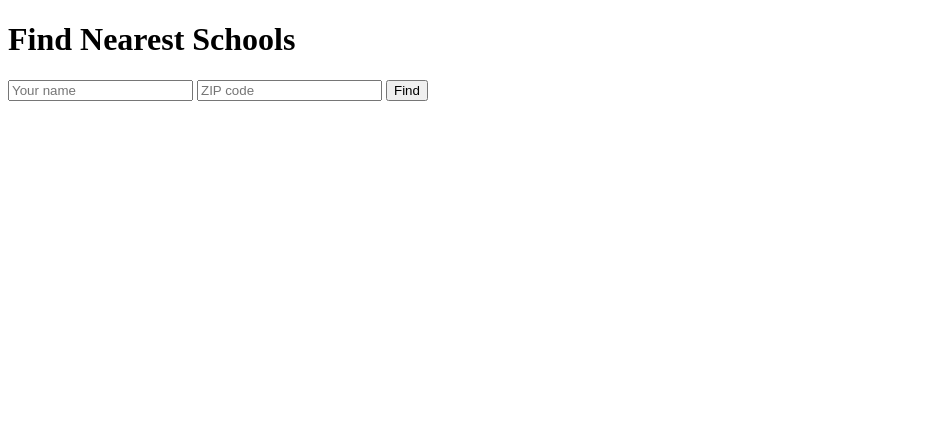
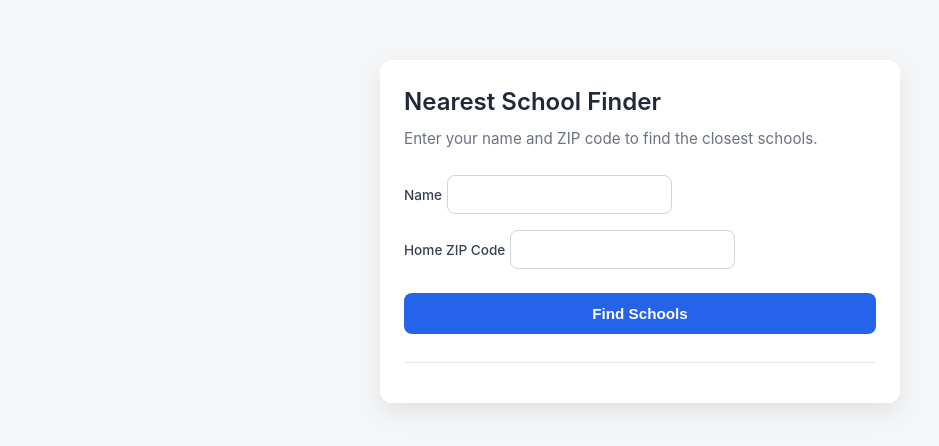
Before and after one commit to admin-napkinn/nearby, a website: page public/index.html in a window 1280 px wide. Shown: the whole page, without its empty margins (0-939 px from the left). Drawn offline with Linux system fonts and the light colour scheme.

Commit message:
improve css

```diff
--- a/public/index.html
+++ b/public/index.html
@@ -1,33 +1,63 @@
 <!DOCTYPE html>
-<html>
-<head><title>Nearest School Finder</title></head>
+<html lang="en">
+<head>
+  <meta charset="UTF-8" />
+  <title>Find Nearest School</title>
+  <link rel="stylesheet" href="/styles.css" />
+</head>
 <body>
-<h1>Find Nearest Schools</h1>
-<form id="form">
-  <input id="name" placeholder="Your name" required>
-  <input id="home_zip" placeholder="ZIP code" required>
-  <button>Find</button>
+  <div class="container">
+    <h1>Nearest School Finder</h1>
+    <p class="subtitle">
+      Enter your name and ZIP code to find the closest schools.
+    </p>
+
+    <form id="schoolForm">
+      <div>
+        <label>Name</label>
+        <input type="text" id="name" required />
+      </div>
+
+      <div>
+        <label>Home ZIP Code</label>
+        <input type="text" id="home_zip" required />
+      </div>
+
+      <button type="submit">Find Schools</button>
     </form>
-<div id="results"></div>
+
+    <div class="results" id="results"></div>
+  </div>
+
   <script>
+    const form = document.getElementById("schoolForm");
     const results = document.getElementById("results");
-document.getElementById("form").onsubmit = async e => {
+
+    form.addEventListener("submit", async (e) => {
       e.preventDefault();
-  const name = document.getElementById("name").value;
-  const home_zip = document.getElementById("home_zip").value;
-  const resp = await fetch("/nearest-schools", {
+      results.innerHTML = "Loading...";
+
+      const res = await fetch("/nearest-schools", {
         method: "POST",
         headers: { "Content-Type": "application/json" },
-    body: JSON.stringify({ name, home_zip })
+        body: JSON.stringify({
+          name: document.getElementById("name").value,
+          home_zip: document.getElementById("home_zip").value
+        })
       });
-  const data = await resp.json();
-  if (data.error) results.innerText = data.error;
-  else {
-    results.innerHTML = data.nearestSchools
-      .map(s => `${s.name} (${s.category}) — ${s.distance.toFixed(2)} miles`)
-      .join("<br>");
-  }
-};
+
+      const data = await res.json();
+
+      results.innerHTML = "<h2>Closest Schools</h2>";
+      data.nearestSchools.forEach((s) => {
+        results.innerHTML += `
+          <div class="school">
+            <strong>${s.name}</strong>
+            <span>${s.distance.toFixed(2)} miles away</span>
+          </div>
+        `;
+      });
+    });
   </script>
 </body>
 </html>
--- /dev/null
+++ b/public/styles.css
@@ -0,0 +1,124 @@
+/* Reset */
+* {
+    box-sizing: border-box;
+    margin: 0;
+    padding: 0;
+  }
+
+  /* Base */
+  body {
+    font-family: -apple-system, BlinkMacSystemFont, "Segoe UI",
+      Roboto, Inter, Helvetica, Arial, sans-serif;
+    background: #f4f6f8;
+    color: #1f2937;
+    line-height: 1.5;
+  }
+
+  /* Layout */
+  .container {
+    max-width: 520px;
+    margin: 60px auto;
+    padding: 24px;
+    background: #ffffff;
+    border-radius: 12px;
+    box-shadow: 0 10px 25px rgba(0, 0, 0, 0.08);
+  }
+
+  /* Header */
+  h1 {
+    font-size: 1.5rem;
+    font-weight: 600;
+    margin-bottom: 8px;
+  }
+
+  p.subtitle {
+    font-size: 0.95rem;
+    color: #6b7280;
+    margin-bottom: 24px;
+  }
+
+  /* Form */
+  form {
+    display: flex;
+    flex-direction: column;
+    gap: 16px;
+  }
+
+  label {
+    font-size: 0.85rem;
+    font-weight: 500;
+    color: #374151;
+  }
+
+  input {
+    padding: 10px 12px;
+    font-size: 0.95rem;
+    border-radius: 8px;
+    border: 1px solid #d1d5db;
+    transition: border 0.15s ease, box-shadow 0.15s ease;
+  }
+
+  input:focus {
+    outline: none;
+    border-color: #2563eb;
+    box-shadow: 0 0 0 3px rgba(37, 99, 235, 0.15);
+  }
+
+  /* Button */
+  button {
+    margin-top: 8px;
+    padding: 12px;
+    font-size: 0.95rem;
+    font-weight: 600;
+    color: #ffffff;
+    background: #2563eb;
+    border: none;
+    border-radius: 8px;
+    cursor: pointer;
+    transition: background 0.15s ease, transform 0.05s ease;
+  }
+
+  button:hover {
+    background: #1d4ed8;
+  }
+
+  button:active {
+    transform: translateY(1px);
+  }
+
+  /* Results */
+  .results {
+    margin-top: 28px;
+    padding-top: 16px;
+    border-top: 1px solid #e5e7eb;
+  }
+
+  .results h2 {
+    font-size: 1.1rem;
+    margin-bottom: 12px;
+  }
+
+  .school {
+    padding: 12px;
+    background: #f9fafb;
+    border-radius: 8px;
+    margin-bottom: 10px;
+  }
+
+  .school strong {
+    display: block;
+    font-size: 0.95rem;
+  }
+
+  .school span {
+    font-size: 0.85rem;
+    color: #6b7280;
+  }
+
+  /* Mobile */
+  @media (max-width: 480px) {
+    .container {
+      margin: 24px 12px;
+      padding: 20px;
+    }
+  }
```
Lines whose indentation alone changed are shown as unchanged.
